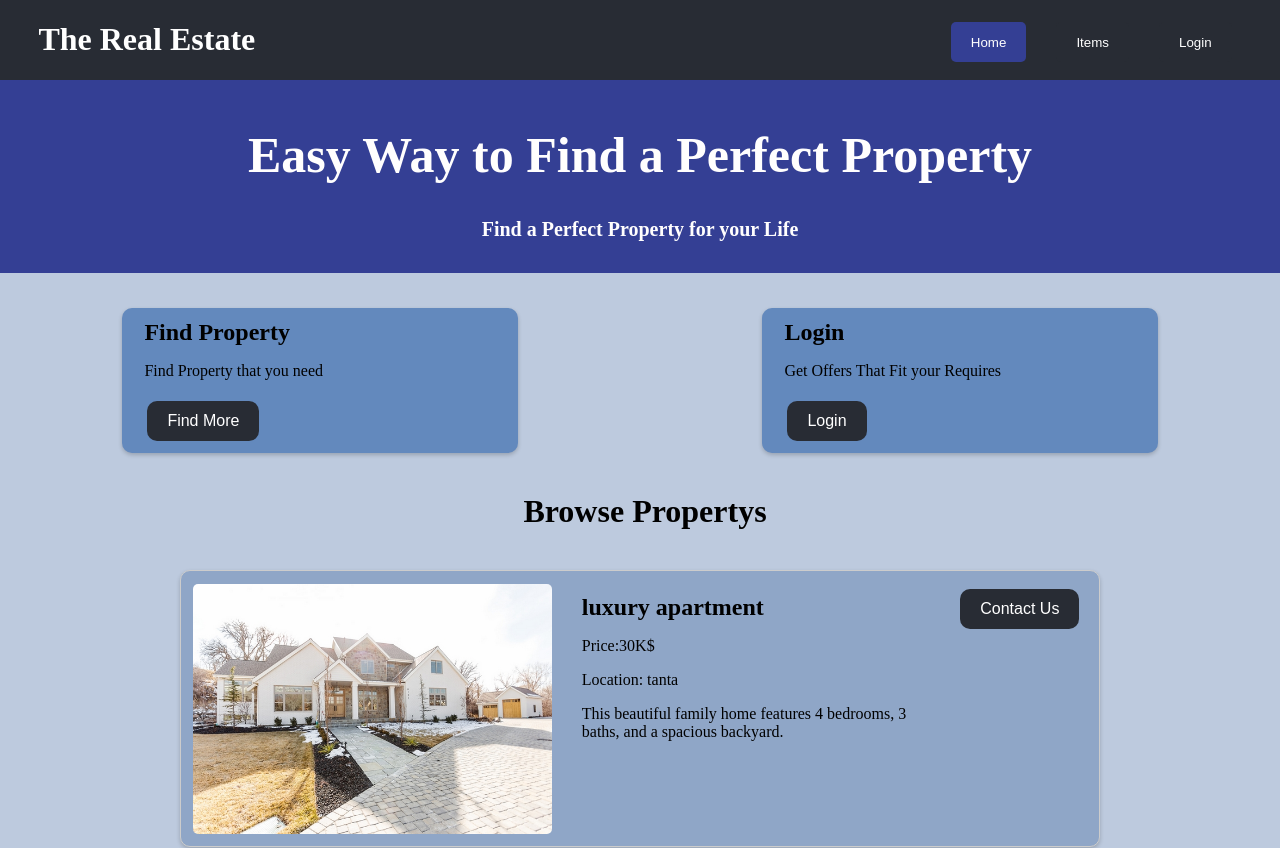
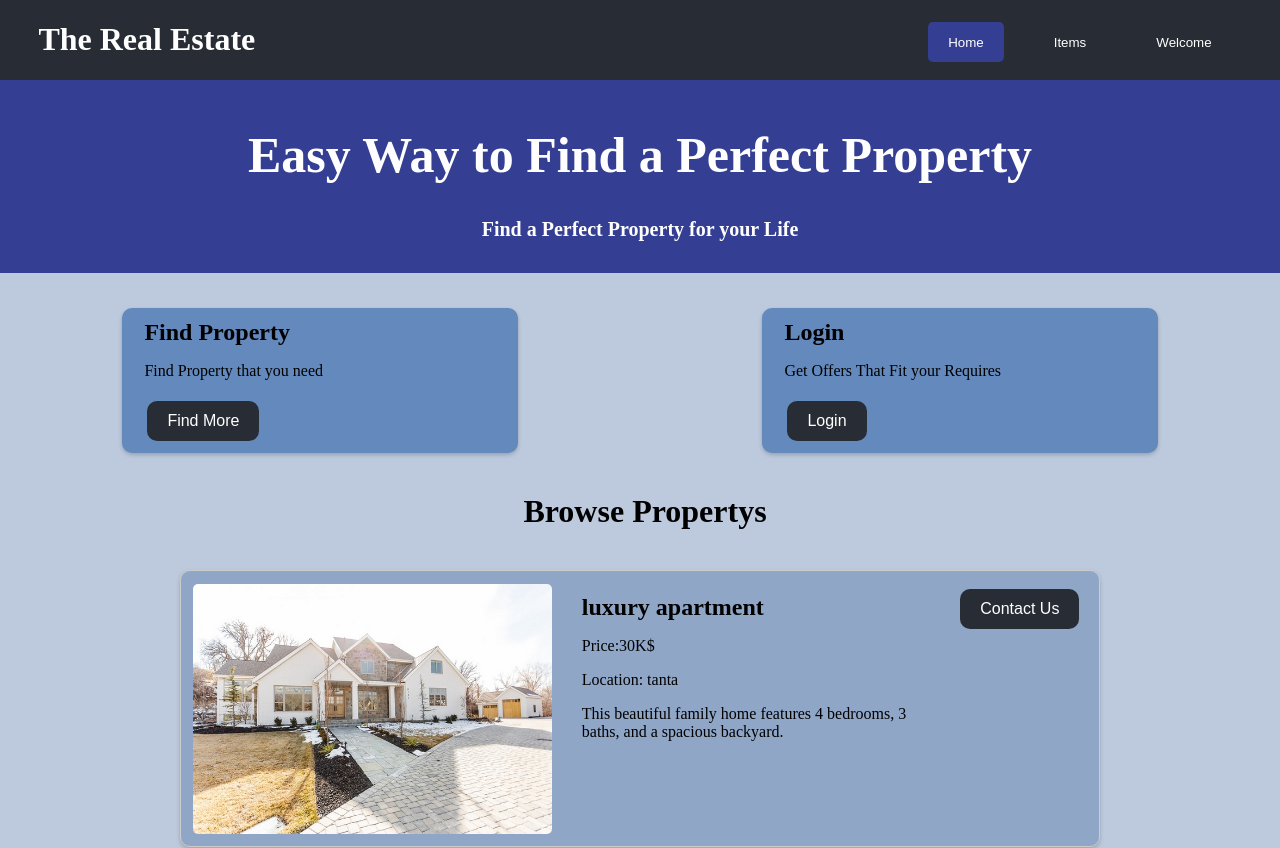
Before and after one commit to 3ayary/Grad-Project, a React (Vite) app: page / in a window 1280 px wide. Shown: the top 848 px of the page. Built offline with nearby package versions, Linux system fonts and the light colour scheme; data requests are answered from the project's data file.

Commit message:
conditon renering for navbutton if loggedin

```diff
--- a/src/components/NavBar.jsx
+++ b/src/components/NavBar.jsx
@@ -1,7 +1,10 @@
 import React from 'react'
 import { NavLink } from 'react-router-dom'
+import { useSelector } from 'react-redux'
+import { userState } from '../pages/LoginPage'
 
 const NavBar = () => {
+  console.log(`navbar ${userState}`)
   return (
 
     <header className="head">
@@ -10,7 +13,10 @@ const NavBar = () => {
     <nav className="navbar">
     <NavLink className={({isActive})=>isActive ? 'nav-linksActive':''} to="/"> <button>Home</button></NavLink>
          <NavLink className={({isActive})=>isActive ? 'nav-linksActive':''} to="/items"> <button>Items</button></NavLink>
-         <NavLink className={({isActive})=>isActive ? 'nav-linksActive':''} to="/Login"> <button>Login</button></NavLink>
+         <NavLink className={({isActive})=>isActive ? 'nav-linksActive':''} to="/Login"> <button>{
+         userState ? "Login" : "Welcome"
+
+         }</button></NavLink>
 
     </nav>
   </header>
```
